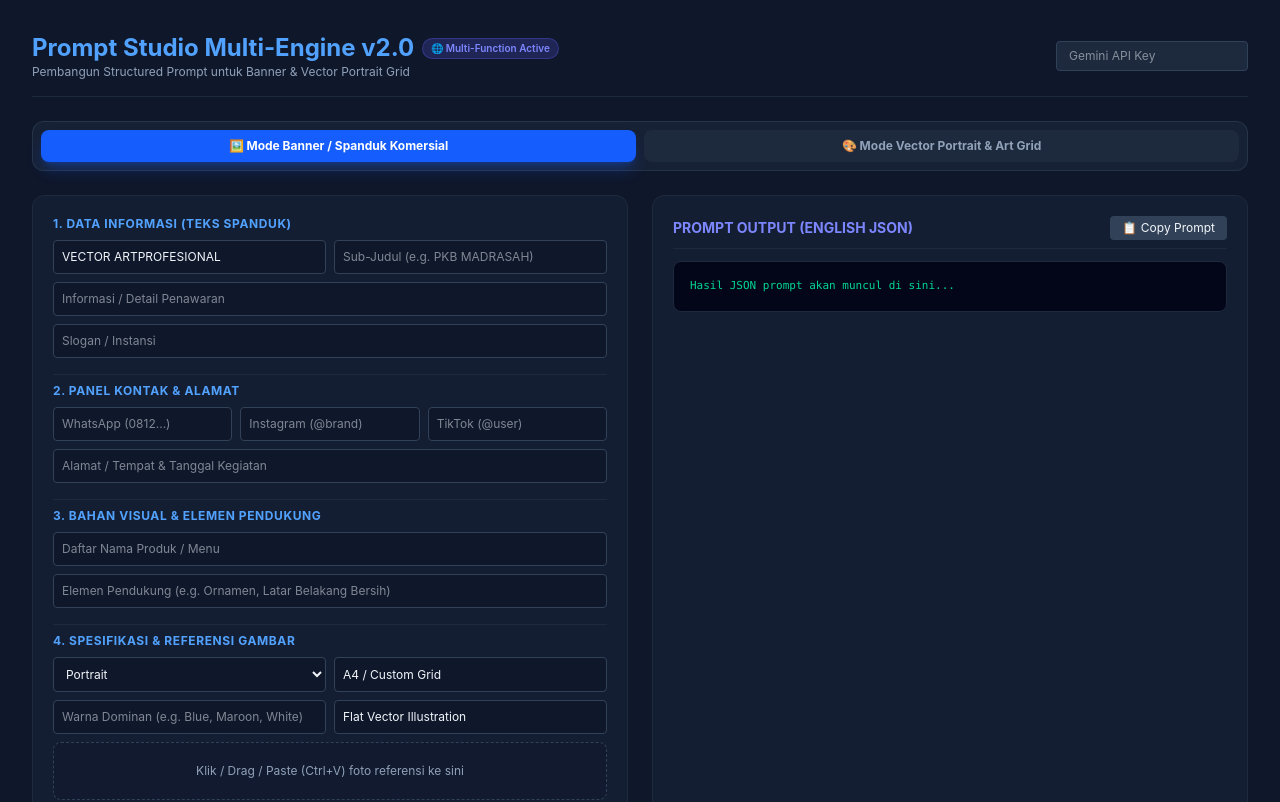
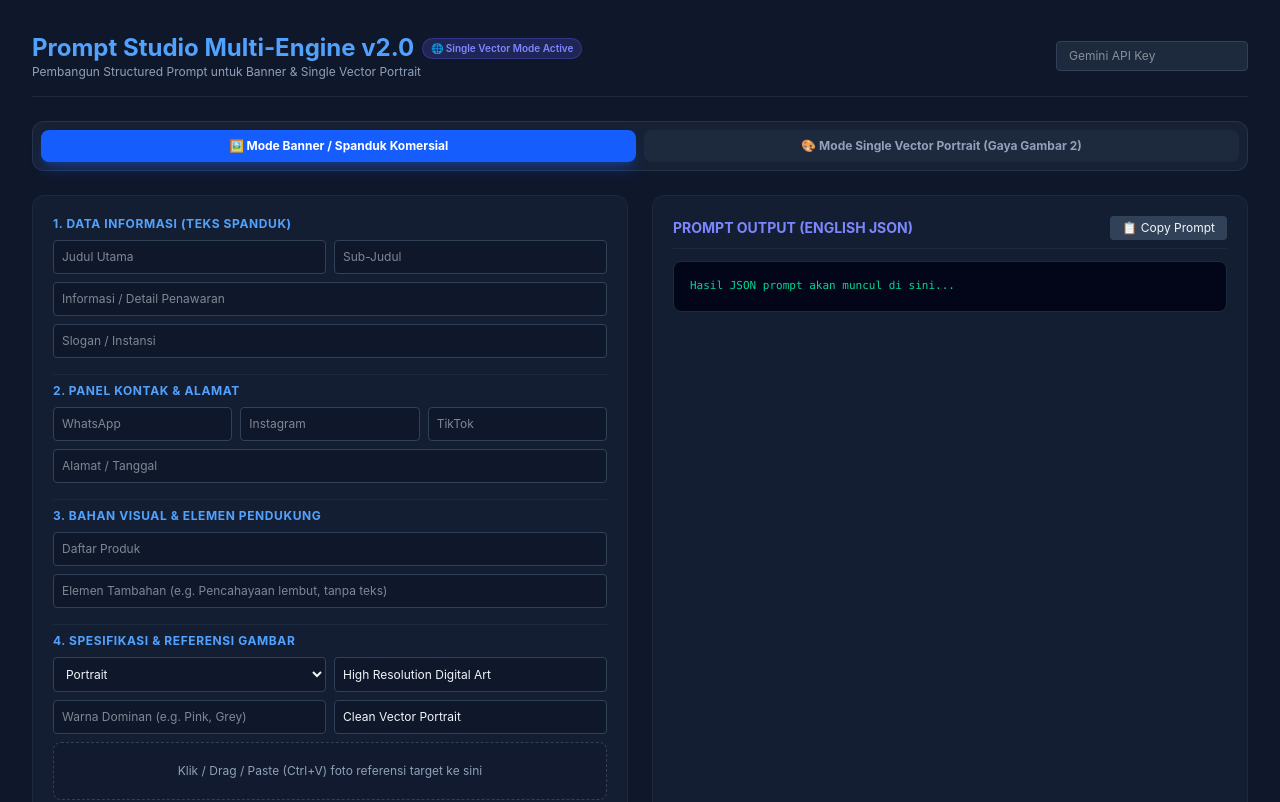
Before and after one commit to YouOne22/Prompt-Studio, a React (Vite) app: page / in a window 1280 px wide. Shown: the top 802 px of the page. Built offline with nearby package versions, Linux system fonts and the light colour scheme; the HTML template or start-up script is replaced by a standard one.

Commit message:
Update App.jsx

```diff
--- a/src/App.jsx
+++ b/src/App.jsx
@@ -7,7 +7,7 @@ export default function App() {
   const [designCategory, setDesignCategory] = useState('Banner');
 
   // 1. DATA INFORMASI (TEKS)
-  const [mainTitle, setMainTitle] = useState('VECTOR ART\nPROFESIONAL');
+  const [mainTitle, setMainTitle] = useState('');
   const [subTitle, setSubTitle] = useState('');
   const [description, setDescription] = useState('');
   const [slogan, setSlogan] = useState('');
@@ -18,20 +18,20 @@ export default function App() {
   const [tiktok, setTiktok] = useState('');
   const [address, setAddress] = useState('');
 
-  // 3. BAHAN VISUAL & GRID (Khusus Vector Portrait)
-  const [gridType, setGridType] = useState('5x5 Multi-Panel Grid Collage');
-  const [frameStyle, setFrameStyle] = useState('Clean White Border with Color Frame');
+  // 3. BAHAN VISUAL & GAYA (Khusus Vector Portrait Single)
+  const [backgroundStyle, setBackgroundStyle] = useState('Solid Pastel Pink Background');
+  const [artStyle, setArtStyle] = useState('Flat Vector Art Illustration, Adobe Illustrator Style');
   const [productList, setProductList] = useState('');
   const [supportingElements, setSupportingElements] = useState('');
 
   // 4. SPESIFIKASI & REFERENSI
   const [orientation, setOrientation] = useState('Portrait');
-  const [bannerSize, setBannerSize] = useState('A4 / Custom Grid');
+  const [bannerSize, setBannerSize] = useState('High Resolution Digital Art');
   const [colorPalette, setColorPalette] = useState('');
-  const [themeStyle, setThemeStyle] = useState('Flat Vector Illustration');
+  const [themeStyle, setThemeStyle] = useState('Clean Vector Portrait');
 
   // 5. PERINTAH KHUSUS & GAMBAR
-  const [specialNotes, setSpecialNotes] = useState('Ambil data dan referensi visual dengan akurat');
+  const [specialNotes, setSpecialNotes] = useState('Ubah foto referensi menjadi ilustrasi vektor tunggal yang presisi');
   const [base64Image, setBase64Image] = useState(null);
   const [imagePreview, setImagePreview] = useState(null);
 
@@ -79,45 +79,42 @@ export default function App() {
     const isVectorPortrait = designCategory === 'Vector Portrait';
 
     const systemInstruction = isVectorPortrait ? `
-You are a Senior Vector Illustrator & Professional AI Prompt Engineer specializing in multi-panel photo grid posters, collage art prints, and vector illustrations.
-Analyze the attached reference image to replicate the character, facial features, outfit, and expressions accurately across a structured grid layout matching Gambar 1.
+You are a Senior Vector Illustrator & Professional AI Prompt Engineer specializing in converting photographs into clean, high-end single vector portrait illustrations (matching the style of the provided reference image like Gambar 2).
+Analyze the attached reference photo precisely to replicate facial features, expressions, hijab/headwear style, outfit, and pose into a single digital vector artwork.
 
 CRITICAL RULE FOR LANGUAGE:
 - Write ALL structural instructions, visual styles, design themes, layout instructions, and negative prompts in **Professional English** to ensure maximum AI rendering accuracy.
 - Keep specific text contents provided by the user in their original language.
 
 [USER INPUT DATA]
-- Design Mode: Vector Portrait Multi-Panel Grid Poster (Art Print)
-- Grid Composition Type: ${gridType} (e.g., repeating grid matrix displaying multiple poses/angles of the character)
-- Frame/Border Style: ${frameStyle}
-- Character Title/Name: ${mainTitle}
-- Character Details/Outfit: ${description}
+- Design Mode: Single Vector Portrait Illustration (No Grids, No Collage, No Text)
+- Background Style: ${backgroundStyle} (e.g., solid pastel pink background)
+- Art Style: ${artStyle}
+- Character Details & Outfit: ${description}
 - Orientation: ${orientation}
 - Dominant Colors: ${colorPalette}
 - Theme Style: ${themeStyle}
 - Special Notes: ${specialNotes}
 
-[VECTOR PORTRAIT & GRID POSTER STANDARDS]
-1. STYLE: High-end flat vector graphic design, Adobe Illustrator style, smooth shading gradients, clean bold outlines, professional vector perfection.
-2. MULTI-PANEL GRID COMPOSITION: A structured multi-grid collage layout (like a photo booth strip or 5x5 matrix) showcasing the character from the reference image in various slight expression variations or poses across the grid cells.
-3. FOOTER SECTION: At the bottom of the poster, include a clean typography banner displaying the main title "${mainTitle}" integrated cleanly into the design layout with minimalist horizontal divider lines or decorative accents.
-4. FRAMING & BORDERS: ${frameStyle}, thick outer clean white border with a solid colored accent frame, gallery art print aesthetic.
-5. ANTI-AI LOOK: No 3D glossy airbrush, no plastic textures, no distorted human anatomy, clean vector look, no random wild text or watermarks except the specified title text.
+[SINGLE VECTOR PORTRAIT ART STANDARDS]
+1. STYLE: High-end flat vector graphic design, Adobe Illustrator style, smooth vector shading gradients, clean bold outlines, vector perfection. NO grids, NO multi-panel layouts, NO collage frames, NO typography/text at the bottom.
+2. COMPOSITION: Single subject portrait centered or dynamically framed, capturing the exact person, expression, angle, and clothing from the reference image.
+3. BACKGROUND: Clean solid or soft minimalist background (${backgroundStyle}) to make the vector portrait stand out cleanly.
+4. ANTI-AI LOOK: No 3D glossy airbrush, no plastic textures, no distorted human anatomy, clean vector look, razor-sharp outlines.
 
 Generate the output ONLY as a structured JSON object with no opening or closing conversational text. Use the following JSON schema:
 {
-  "design_category": "Vector Portrait Multi-Panel Grid Poster",
-  "grid_composition": "${gridType}",
-  "frame_style": "${frameStyle}",
+  "design_category": "Single Vector Portrait Illustration",
+  "composition": "Single centered subject portrait, no grids, no collage, no frames",
+  "background": "${backgroundStyle}",
   "orientation": "${orientation}",
   "rendering_quality": "8K Ultra-HD, razor-sharp vector graphic, clean vector outlines, smooth shading, print-ready 300 DPI",
   "vector_art_style": "Adobe Illustrator flat vector art, clean outlines, professional color blocking, vector perfection",
   "design_theme": "${themeStyle}",
   "color_scheme": "${colorPalette}",
   "character_details": "${description}",
-  "title_text": "${mainTitle}",
-  "precise_layout_instruction": "Multi-cell grid photo collage layout replicating the character from the reference image across cells, featuring a structured bottom typography banner with title text and clean borders.",
-  "negative_prompt": "3D render, glossy, plastic look, blurry lines, distorted face, realistic photo, noisy texture, complex background, commercial phone numbers, random text"
+  "precise_layout_instruction": "Faithfully convert the uploaded reference photo into a single clean vector portrait illustration with smooth gradients, precise facial tracing, clean outlines, and a solid pastel background matching reference style Gambar 2. Absolutely no text, no borders, no multi-panels.",
+  "negative_prompt": "grid, collage, multiple panels, split screen, text, watermark, 3D render, glossy, plastic look, blurry lines, distorted face, realistic photo, noisy texture, complex background"
 }
     ` : `
 You are a Senior Graphic Designer & Professional AI Prompt Engineer specializing in Banners & Billboards.
@@ -226,10 +223,10 @@ Generate the output ONLY as a structured JSON object with no opening or closing
             <div className="flex items-center gap-2">
               <h1 className="text-2xl font-bold text-blue-400">Prompt Studio Multi-Engine v2.0</h1>
               <span className="px-2 py-0.5 bg-indigo-500/20 text-indigo-400 border border-indigo-500/30 text-[10px] rounded-full font-semibold">
-                🌐 Multi-Function Active
+                🌐 Single Vector Mode Active
               </span>
             </div>
-            <p className="text-xs text-slate-400">Pembangun Structured Prompt untuk Banner & Vector Portrait Grid</p>
+            <p className="text-xs text-slate-400">Pembangun Structured Prompt untuk Banner & Single Vector Portrait</p>
           </div>
           <div className="flex items-center gap-2 w-full md:w-auto">
             <input
@@ -262,7 +259,7 @@ Generate the output ONLY as a structured JSON object with no opening or closing
                 : 'bg-slate-800 text-slate-400 hover:text-white'
             }`}
           >
-            🎨 Mode Vector Portrait & Art Grid
+            🎨 Mode Single Vector Portrait (Gaya Gambar 2)
           </button>
         </div>
 
@@ -275,69 +272,53 @@ Generate the output ONLY as a structured JSON object with no opening or closing
             {/* 1. DATA INFORMASI / KARAKTER */}
             <div className="space-y-2">
               <h2 className="font-bold text-blue-400 uppercase tracking-wider">
-                {designCategory === 'Banner' ? '1. Data Informasi (Teks Spanduk)' : '1. Identitas & Deskripsi Karakter'}
+                {designCategory === 'Banner' ? '1. Data Informasi (Teks Spanduk)' : '1. Deskripsi Karakter & Subjek'}
               </h2>
-              <div className="grid grid-cols-2 gap-2">
-                <input
-                  type="text"
-                  placeholder={designCategory === 'Banner' ? "Judul Utama (e.g. BIMBINGAN TEKNIS)" : "Nama / Judul Karakter (e.g. VECTOR ART)"}
-                  value={mainTitle}
-                  onChange={(e) => setMainTitle(e.target.value)}
-                  className="w-full p-2 bg-slate-900 border border-slate-700 rounded outline-none"
-                />
-                <input
-                  type="text"
-                  placeholder={designCategory === 'Banner' ? "Sub-Judul (e.g. PKB MADRASAH)" : "Detail Pakaian / Atribut (e.g. Hijab Abu)"}
-                  value={subTitle}
-                  onChange={(e) => setSubTitle(e.target.value)}
-                  className="w-full p-2 bg-slate-900 border border-slate-700 rounded outline-none"
-                />
-              </div>
+              {designCategory === 'Banner' && (
+                <div className="grid grid-cols-2 gap-2">
+                  <input type="text" placeholder="Judul Utama" value={mainTitle} onChange={(e) => setMainTitle(e.target.value)} className="w-full p-2 bg-slate-900 border border-slate-700 rounded outline-none" />
+                  <input type="text" placeholder="Sub-Judul" value={subTitle} onChange={(e) => setSubTitle(e.target.value)} className="w-full p-2 bg-slate-900 border border-slate-700 rounded outline-none" />
+                </div>
+              )}
               <input
                 type="text"
-                placeholder={designCategory === 'Banner' ? "Informasi / Detail Penawaran" : "Deskripsi Tambahan Ekspresi / Pose"}
+                placeholder={designCategory === 'Banner' ? "Informasi / Detail Penawaran" : "Deskripsi Karakter (e.g. Wanita berhijab abu-abu, baju hitam outer abu)"}
                 value={description}
                 onChange={(e) => setDescription(e.target.value)}
                 className="w-full p-2 bg-slate-900 border border-slate-700 rounded outline-none"
               />
               {designCategory === 'Banner' && (
-                <input
-                  type="text"
-                  placeholder="Slogan / Instansi"
-                  value={slogan}
-                  onChange={(e) => setSlogan(e.target.value)}
-                  className="w-full p-2 bg-slate-900 border border-slate-700 rounded outline-none"
-                />
+                <input type="text" placeholder="Slogan / Instansi" value={slogan} onChange={(e) => setSlogan(e.target.value)} className="w-full p-2 bg-slate-900 border border-slate-700 rounded outline-none" />
               )}
             </div>
 
-            {/* 2. PANEL KONTAK ATAU GRID & BINGKAI */}
+            {/* 2. PANEL KONTAK ATAU LATAR BELAKANG */}
             {designCategory === 'Banner' ? (
               <div className="space-y-2 pt-2 border-t border-slate-800">
                 <h2 className="font-bold text-blue-400 uppercase tracking-wider">2. Panel Kontak & Alamat</h2>
                 <div className="grid grid-cols-3 gap-2">
-                  <input type="text" placeholder="WhatsApp (0812...)" value={whatsapp} onChange={(e) => setWhatsapp(e.target.value)} className="p-2 bg-slate-900 border border-slate-700 rounded outline-none" />
-                  <input type="text" placeholder="Instagram (@brand)" value={instagram} onChange={(e) => setInstagram(e.target.value)} className="p-2 bg-slate-900 border border-slate-700 rounded outline-none" />
-                  <input type="text" placeholder="TikTok (@user)" value={tiktok} onChange={(e) => setTiktok(e.target.value)} className="p-2 bg-slate-900 border border-slate-700 rounded outline-none" />
+                  <input type="text" placeholder="WhatsApp" value={whatsapp} onChange={(e) => setWhatsapp(e.target.value)} className="p-2 bg-slate-900 border border-slate-700 rounded outline-none" />
+                  <input type="text" placeholder="Instagram" value={instagram} onChange={(e) => setInstagram(e.target.value)} className="p-2 bg-slate-900 border border-slate-700 rounded outline-none" />
+                  <input type="text" placeholder="TikTok" value={tiktok} onChange={(e) => setTiktok(e.target.value)} className="p-2 bg-slate-900 border border-slate-700 rounded outline-none" />
                 </div>
-                <input type="text" placeholder="Alamat / Tempat & Tanggal Kegiatan" value={address} onChange={(e) => setAddress(e.target.value)} className="w-full p-2 bg-slate-900 border border-slate-700 rounded outline-none" />
+                <input type="text" placeholder="Alamat / Tanggal" value={address} onChange={(e) => setAddress(e.target.value)} className="w-full p-2 bg-slate-900 border border-slate-700 rounded outline-none" />
               </div>
             ) : (
               <div className="space-y-2 pt-2 border-t border-slate-800">
-                <h2 className="font-bold text-indigo-400 uppercase tracking-wider">2. Komposisi Grid & Gaya Bingkai</h2>
+                <h2 className="font-bold text-indigo-400 uppercase tracking-wider">2. Gaya Latar Belakang & Seni Vektor</h2>
                 <div className="grid grid-cols-2 gap-2">
                   <input
                     type="text"
-                    placeholder="Tipe Grid (e.g. 5x5 Multi-Panel Grid)"
-                    value={gridType}
-                    onChange={(e) => setGridType(e.target.value)}
+                    placeholder="Gaya Latar (e.g. Solid Pastel Pink Background)"
+                    value={backgroundStyle}
+                    onChange={(e) => setBackgroundStyle(e.target.value)}
                     className="p-2 bg-slate-900 border border-slate-700 rounded outline-none"
                   />
                   <input
                     type="text"
-                    placeholder="Gaya Bingkai (e.g. White Border + Colored Frame)"
-                    value={frameStyle}
-                    onChange={(e) => setFrameStyle(e.target.value)}
+                    placeholder="Gaya Seni (e.g. Flat Vector Art)"
+                    value={artStyle}
+                    onChange={(e) => setArtStyle(e.target.value)}
                     className="p-2 bg-slate-900 border border-slate-700 rounded outline-none"
                   />
                 </div>
@@ -348,9 +329,9 @@ Generate the output ONLY as a structured JSON object with no opening or closing
             <div className="space-y-2 pt-2 border-t border-slate-800">
               <h2 className="font-bold text-blue-400 uppercase tracking-wider">3. Bahan Visual & Elemen Pendukung</h2>
               {designCategory === 'Banner' && (
-                <input type="text" placeholder="Daftar Nama Produk / Menu" value={productList} onChange={(e) => setProductList(e.target.value)} className="w-full p-2 bg-slate-900 border border-slate-700 rounded outline-none" />
+                <input type="text" placeholder="Daftar Produk" value={productList} onChange={(e) => setProductList(e.target.value)} className="w-full p-2 bg-slate-900 border border-slate-700 rounded outline-none" />
               )}
-              <input type="text" placeholder="Elemen Pendukung (e.g. Ornamen, Latar Belakang Bersih)" value={supportingElements} onChange={(e) => setSupportingElements(e.target.value)} className="w-full p-2 bg-slate-900 border border-slate-700 rounded outline-none" />
+              <input type="text" placeholder="Elemen Tambahan (e.g. Pencahayaan lembut, tanpa teks)" value={supportingElements} onChange={(e) => setSupportingElements(e.target.value)} className="w-full p-2 bg-slate-900 border border-slate-700 rounded outline-none" />
             </div>
 
             {/* 4. SPESIFIKASI & REFERENSI */}
@@ -362,11 +343,11 @@ Generate the output ONLY as a structured JSON object with no opening or closing
                   <option value="Landscape">Landscape</option>
                   <option value="Square">Square</option>
                 </select>
-                <input type="text" placeholder={designCategory === 'Banner' ? "Ukuran Banner (e.g. 300x100)" : "Ukuran Kertas (e.g. A4)"} value={bannerSize} onChange={(e) => setBannerSize(e.target.value)} className="p-2 bg-slate-900 border border-slate-700 rounded outline-none" />
+                <input type="text" placeholder="Ukuran / Resolusi" value={bannerSize} onChange={(e) => setBannerSize(e.target.value)} className="p-2 bg-slate-900 border border-slate-700 rounded outline-none" />
               </div>
               <div className="grid grid-cols-2 gap-2">
-                <input type="text" placeholder="Warna Dominan (e.g. Blue, Maroon, White)" value={colorPalette} onChange={(e) => setColorPalette(e.target.value)} className="p-2 bg-slate-900 border border-slate-700 rounded outline-none" />
-                <input type="text" placeholder="Tema Desain (e.g. Flat Vector Art)" value={themeStyle} onChange={(e) => setThemeStyle(e.target.value)} className="p-2 bg-slate-900 border border-slate-700 rounded outline-none" />
+                <input type="text" placeholder="Warna Dominan (e.g. Pink, Grey)" value={colorPalette} onChange={(e) => setColorPalette(e.target.value)} className="p-2 bg-slate-900 border border-slate-700 rounded outline-none" />
+                <input type="text" placeholder="Tema Desain" value={themeStyle} onChange={(e) => setThemeStyle(e.target.value)} className="p-2 bg-slate-900 border border-slate-700 rounded outline-none" />
               </div>
 
               {/* Upload Box dengan Tombol Hapus */}
@@ -374,7 +355,7 @@ Generate the output ONLY as a structured JSON object with no opening or closing
                 {!imagePreview ? (
                   <>
                     <input type="file" accept="image/*" onChange={(e) => handleFileChange(e.target.files[0])} className="absolute inset-0 opacity-0 cursor-pointer" />
-                    <p className="text-slate-400 py-2">Klik / Drag / Paste (Ctrl+V) foto referensi ke sini</p>
+                    <p className="text-slate-400 py-2">Klik / Drag / Paste (Ctrl+V) foto referensi target ke sini</p>
                   </>
                 ) : (
                   <div className="space-y-2">
@@ -398,11 +379,11 @@ Generate the output ONLY as a structured JSON object with no opening or closing
             {/* 5. PERINTAH KHUSUS */}
             <div className="space-y-2 pt-2 border-t border-slate-800">
               <h2 className="font-bold text-blue-400 uppercase tracking-wider">5. Perintah Khusus</h2>
-              <textarea rows="2" value={specialNotes} onChange={(e) => setSpecialNotes(e.target.value)} placeholder="E.g. Ambil data dan gambar dari referensi" className="w-full p-2 bg-slate-900 border border-slate-700 rounded outline-none"></textarea>
+              <textarea rows="2" value={specialNotes} onChange={(e) => setSpecialNotes(e.target.value)} placeholder="E.g. Ubah foto asli menjadi ilustrasi vektor tunggal yang mulus" className="w-full p-2 bg-slate-900 border border-slate-700 rounded outline-none"></textarea>
             </div>
 
             <button onClick={generatePrompt} className={`w-full py-2.5 font-bold text-white rounded transition shadow-lg ${designCategory === 'Banner' ? 'bg-blue-600 hover:bg-blue-500 shadow-blue-600/30' : 'bg-indigo-600 hover:bg-indigo-500 shadow-indigo-600/30'}`}>
-              Generate {designCategory === 'Banner' ? 'Banner' : 'Vector Portrait'} JSON Prompt →
+              Generate {designCategory === 'Banner' ? 'Banner' : 'Single Vector Portrait'} JSON Prompt →
             </button>
           </div>
 
@@ -419,7 +400,7 @@ Generate the output ONLY as a structured JSON object with no opening or closing
               {isLoading ? (
                 <div className="text-center py-20 text-xs text-slate-400 space-y-2">
                   <div className="animate-spin rounded-full h-8 w-8 border-b-2 border-blue-400 mx-auto"></div>
-                  <p>Gemini sedang menyusun Professional English JSON Prompt...</p>
+                  <p>Gemini sedang menyusun Single Vector Portrait Prompt...</p>
                 </div>
               ) : (
                 <pre className="bg-slate-950 p-4 rounded-lg border border-slate-800 text-[11px] text-emerald-400 font-mono overflow-x-auto max-h-[600px] whitespace-pre-wrap">
```
